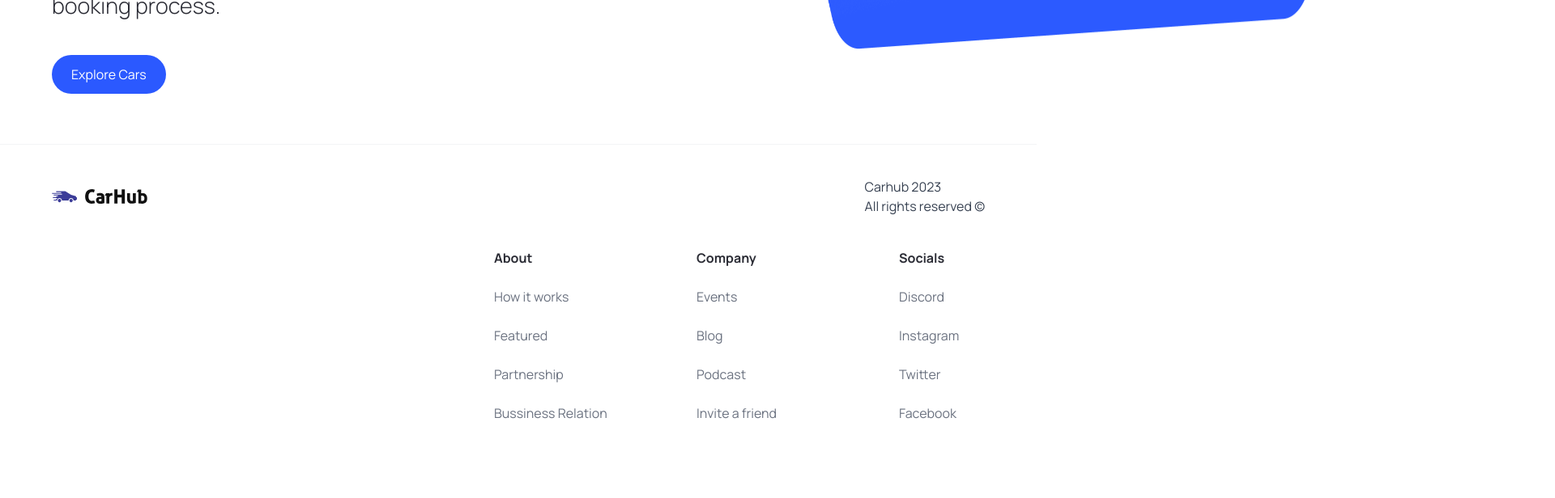
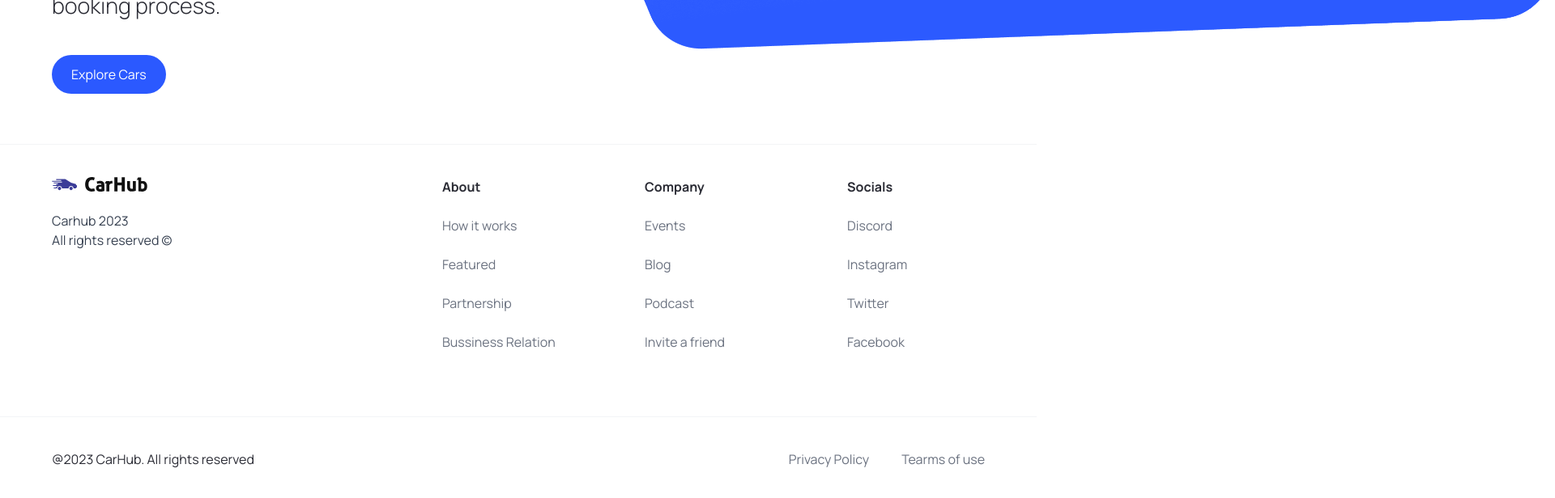
Before and after one commit to Asif-Zaman-Suvo/Car-Hub-App, a Next.js app: page / in a window 1280 px wide. Shown: the part 642-1258 px from the top of the page at 81% size, 1920 px wide, since content can reach past the window. Before the commit the page ends 1165 px from the top, so only its background shows below. Built offline with nearby package versions, Linux system fonts and the light colour scheme.

Commit message:
Hero section edited and footer completed

```diff
--- a/components/Footer/Footer.tsx
+++ b/components/Footer/Footer.tsx
@@ -7,6 +7,7 @@
   return (
     <footer className="flex flex-col text-black-100 mt-5 border-t border-gray-100">
       <div className="flex max-md:flex-col flex-wrap justify-between gap-5 sm:px-16 px-6 py-10">
+        <div className="flex flex-col justify-start items-start gap-6">
           <Image
             alt="Car hub logo"
             src="/logo.svg"
@@ -25,13 +26,29 @@
             <div className="footer__link" key={link.title}>
               <h3 className="font-bold">{link.title}</h3>
               {link.links.map((item) => (
-              <Link className="text-gray-500" href={item.url} key={item.title}>
+                <Link
+                  className="text-gray-500"
+                  href={item.url}
+                  key={item.title}
+                >
                   {item.title}
                 </Link>
               ))}
             </div>
           ))}
         </div>
+      </div>
+      <div className="flex justify-between items-center flex-wrap mt-10 border-t border-gray-100 sm:px-16 px-6 py-10">
+        <p>@2023 CarHub. All rights reserved</p>
+        <div className="footer__copyrights-link">
+          <Link className="text-gray-500" href="/">
+            Privacy Policy
+          </Link>
+          <Link className="text-gray-500" href="/">
+            Tearms of use
+          </Link>
+        </div>
+      </div>
     </footer>
   );
 };
--- a/components/Hero/Hero.tsx
+++ b/components/Hero/Hero.tsx
@@ -28,8 +28,8 @@
       <div className="hero__image-container">
         <div className="hero__image">
           <Image src="/hero.png" alt="hero" fill className="object-contain" />
-          <div className="hero__image-overlay" />
         </div>
+        <div className="hero__image-overlay" />
       </div>
     </div>
   );
```
Lines whose indentation alone changed are shown as unchanged.
